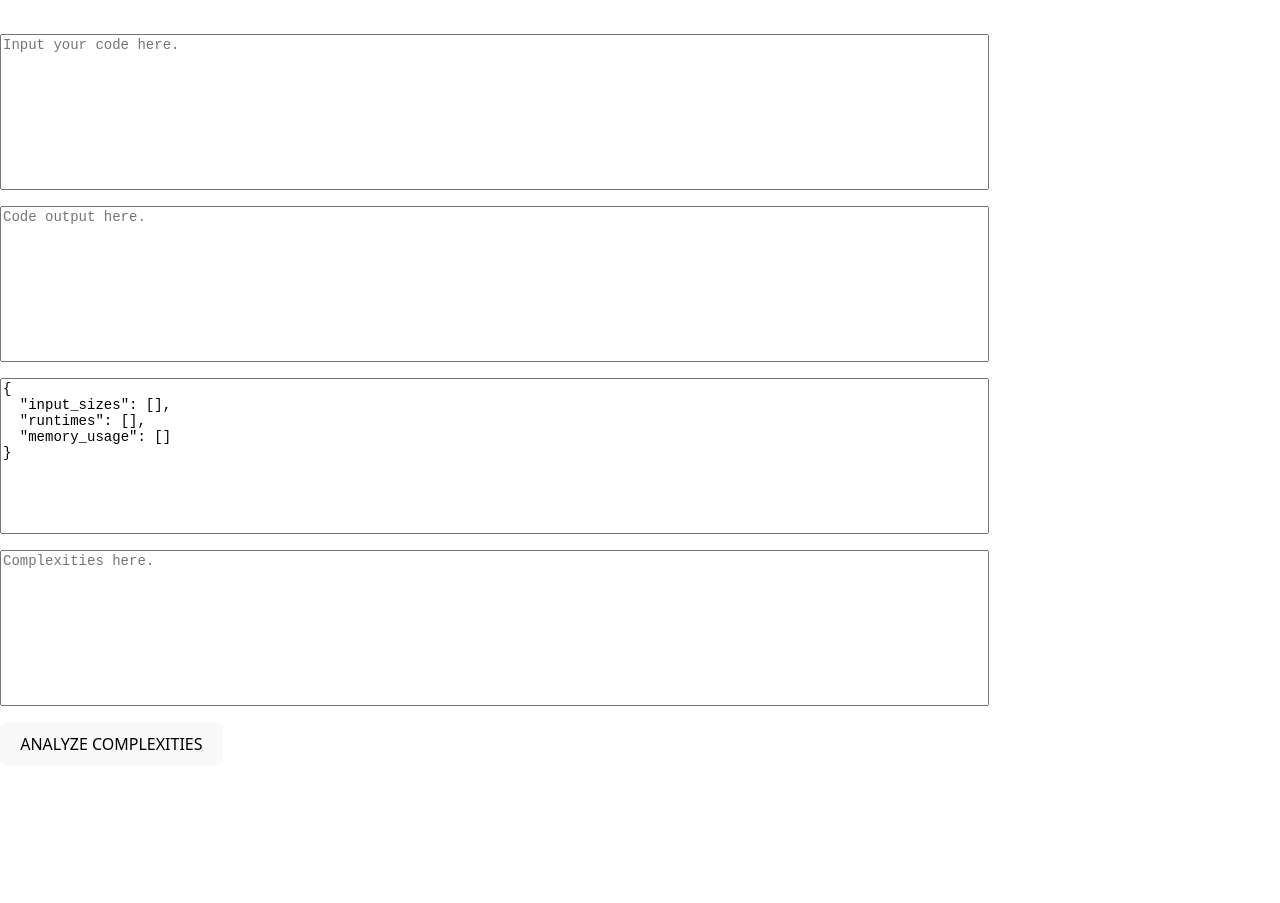
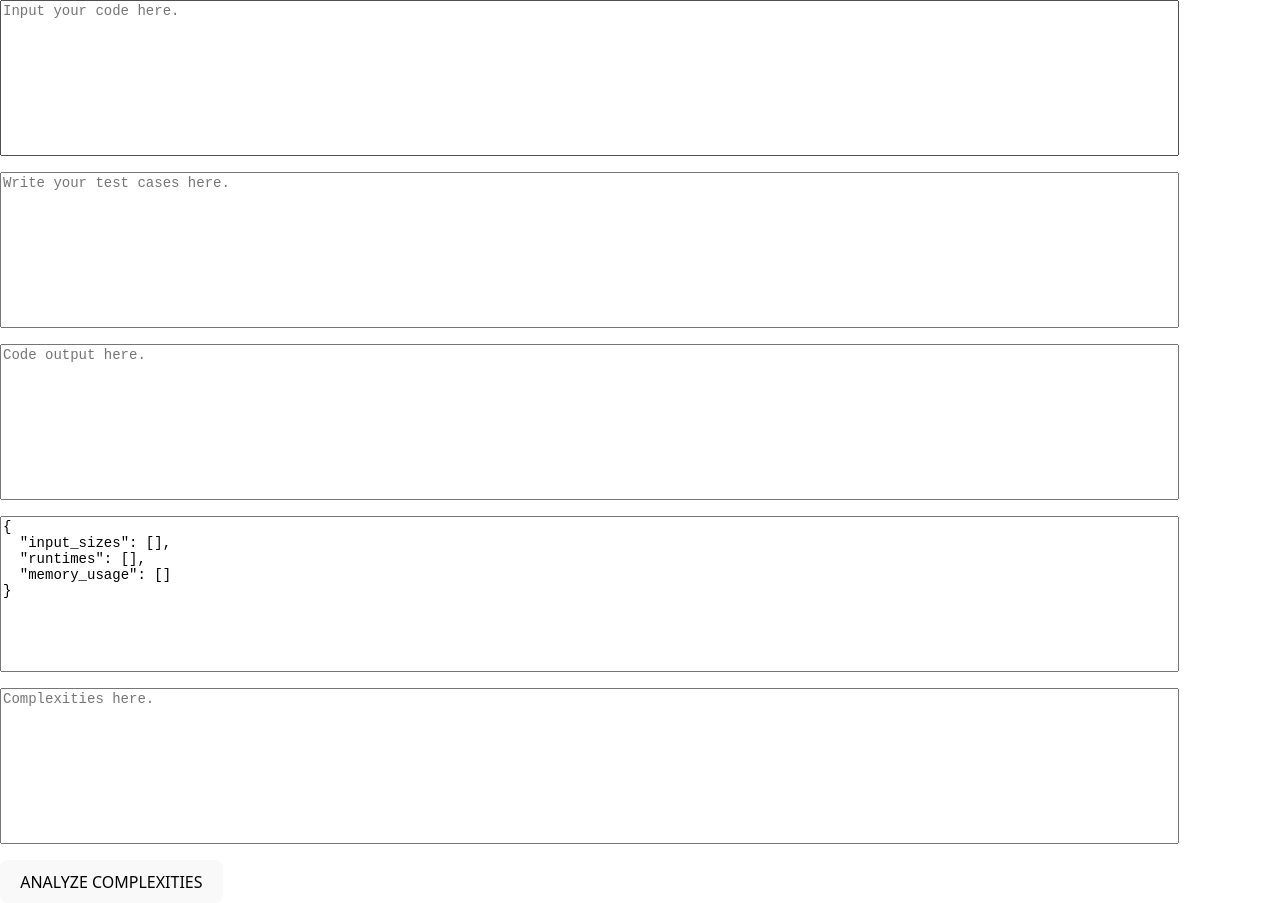
Before and after one commit to AMaharaj16/CodeBuddy, a React app in the folder frontend/: page / in a window 1280 px wide. Before the commit the page ends 800 px from the top, so only its background shows below. Built offline with nearby package versions, Linux system fonts and the light colour scheme; the HTML template or start-up script is replaced by a standard one.

Commit message:
Added testInput variable and textbox. User can create their own test sizes.

```diff
--- a/frontend/src/App.jsx
+++ b/frontend/src/App.jsx
@@ -5,6 +5,7 @@ function App() {
     // useState returns its parameter (variable set equal to it)
     // and a function to change the variables value at render.
     const [codeInput, setCodeInput] = useState("");
+    const [testInput, setTestInput] = useState("");
     const [codeOutput, setCodeOutput] = useState("");
 
     // Will pass this data to graphs later
@@ -43,6 +44,12 @@ function App() {
         />
         <textarea
             className="box"
+            value={testInput}
+            onChange={(e) => setTestInput(e.target.value)}
+            placeholder="Write your test cases here."
+        />
+        <textarea
+            className="box"
             readOnly
             value={codeOutput}
             placeholder="Code output here."
```
